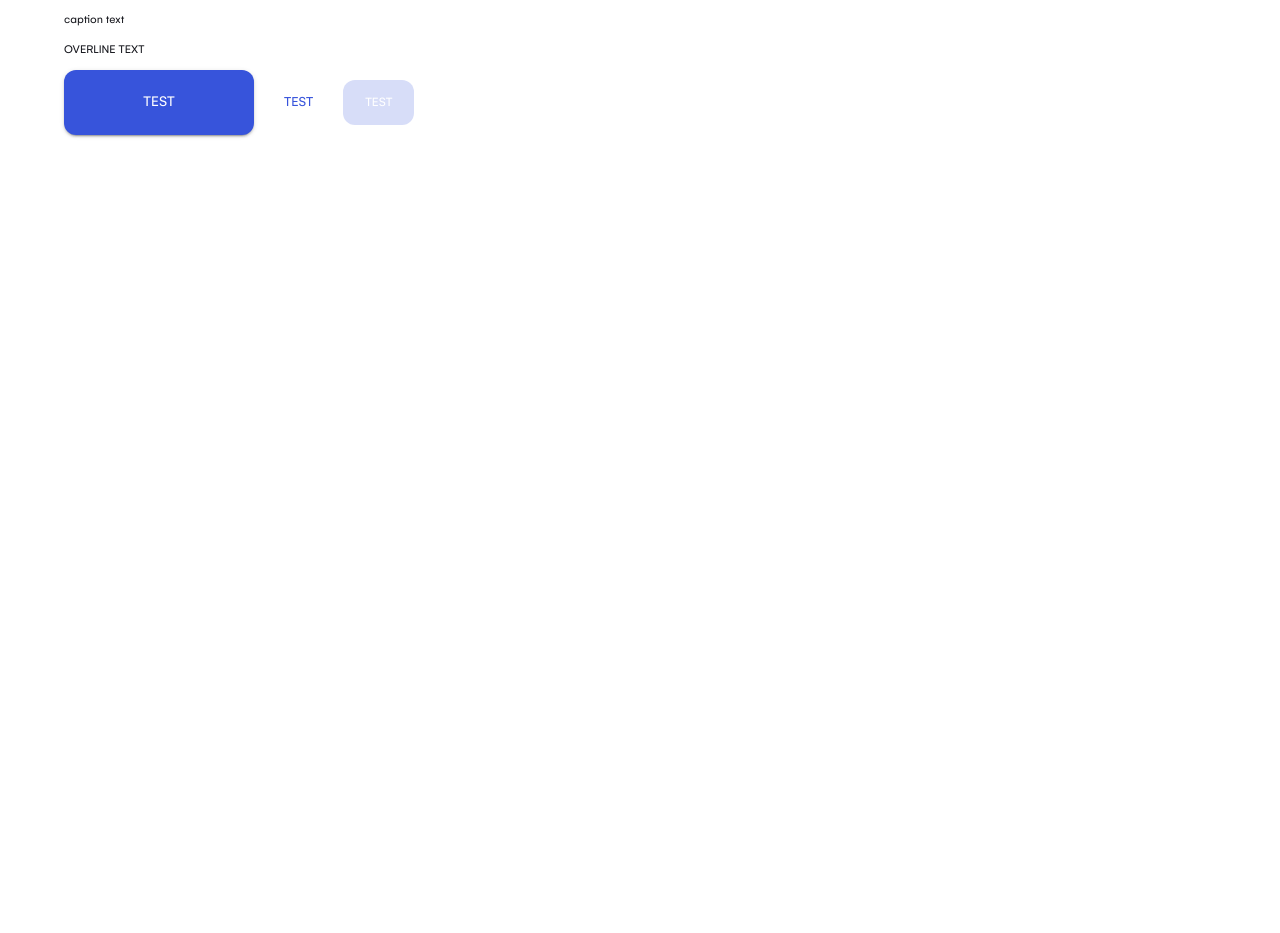
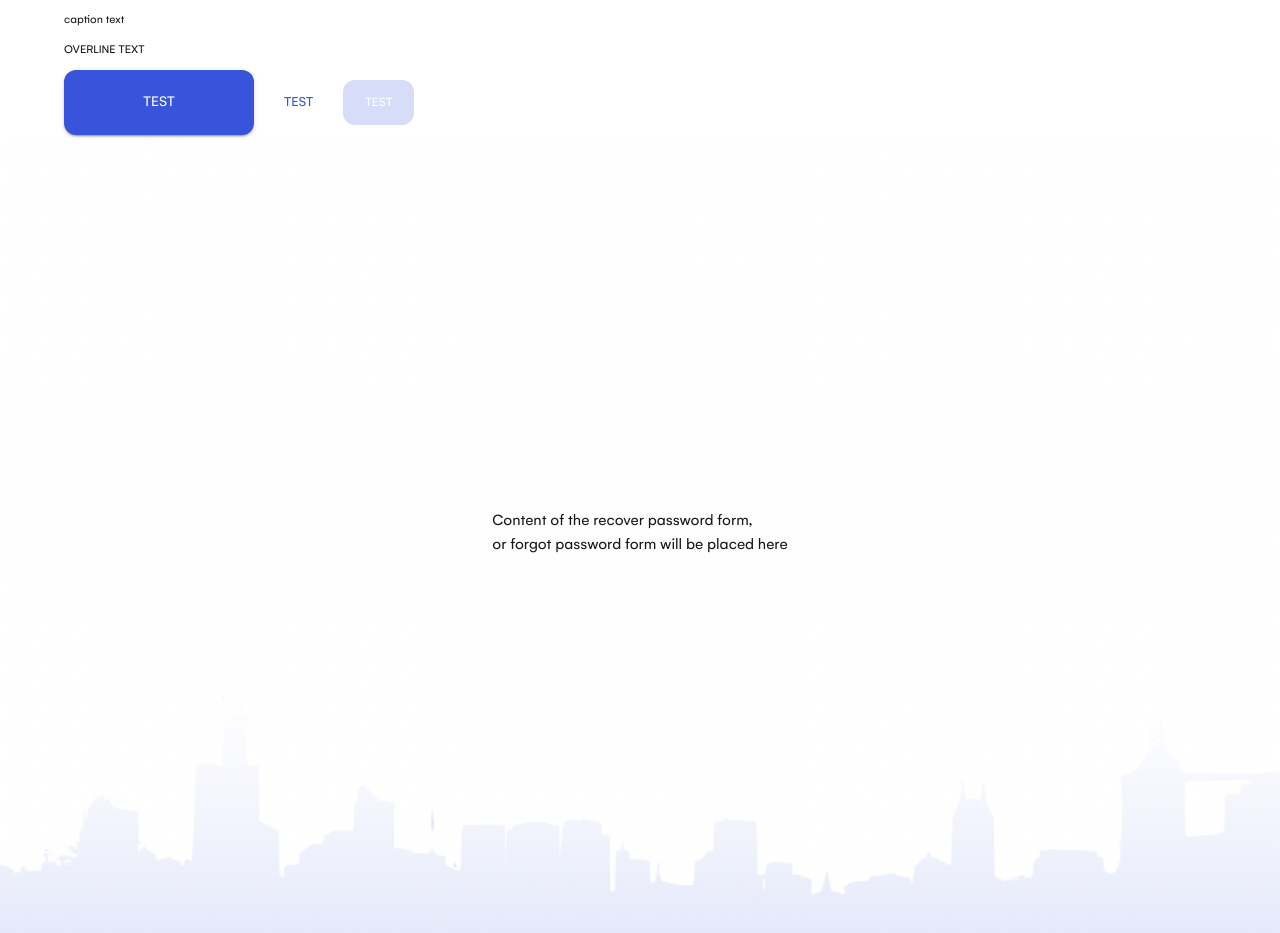
Before and after one commit to SkillBrain-com/pluto-internship, a React (Create React App) app: page /test in a window 1280 px wide. Shown: the part 623-1556 px from the top of the page. Before the commit the page ends 800 px from the top, so only its background shows below. Built offline with nearby package versions, Linux system fonts and the light colour scheme.

Commit message:
competed the task: created RecoverPasswordWrapper component with bg image and props.children

```diff
--- /dev/null
+++ b/src/components/shared/recover-password-wrapper/RecoverPasswordWrapper.jsx
@@ -0,0 +1,24 @@
+import React from "react";
+import { styled, Theme, CSSObject } from "@mui/material/styles";
+import { Box } from "@mui/material";
+import recoverBackground from "./images/recoverPasswordBg.png";
+
+const RecoverPasswordWrapper = (props) => {
+  return (
+    <Box
+      sx={{
+        display: "flex",
+        justifyContent: "center",
+        alignItems: "center",
+        height: "100vh",
+        width: "100%",
+        background: `#fff url(${recoverBackground}) no-repeat bottom center`,
+        backgroundSize: "cover",
+      }}
+    >
+      {props.children}
+    </Box>
+  );
+};
+
+export default RecoverPasswordWrapper;
--- a/src/pages/TestPage.jsx
+++ b/src/pages/TestPage.jsx
@@ -2,6 +2,7 @@ import React from "react";
 import { Container, Paper, Typography } from "@mui/material";
 import { useTheme } from "@mui/material/styles";
 import Button from "../components/shared/button/Button";
+import RecoverPasswordWrapper from "../components/shared/recover-password-wrapper/RecoverPasswordWrapper";
 
 function Test() {
   const theme = useTheme();
@@ -71,6 +72,13 @@ function Test() {
           Test
         </Button>
       </Container>
+      <RecoverPasswordWrapper>
+        <Typography variant="body1" gutterBottom>
+          Content of the recover password form,
+          <br />
+          or forgot password form will be placed here
+        </Typography>
+      </RecoverPasswordWrapper>
     </div>
   );
 }
```
Also changed, not shown: src/components/shared/recover-password-wrapper/images/recoverPasswordBg.png (added). Lines whose indentation alone changed are shown as unchanged.
